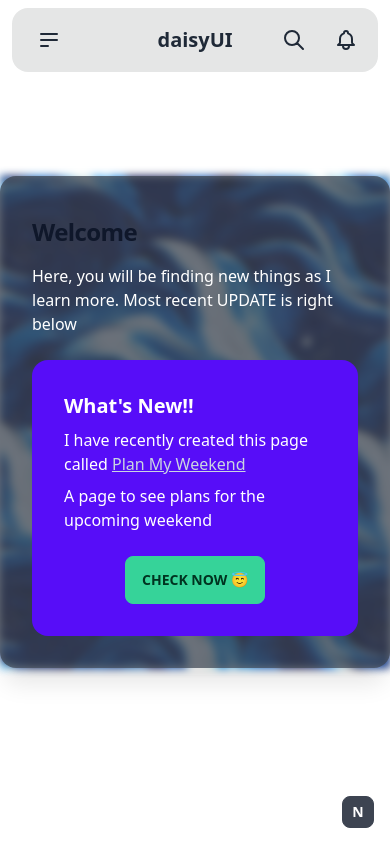
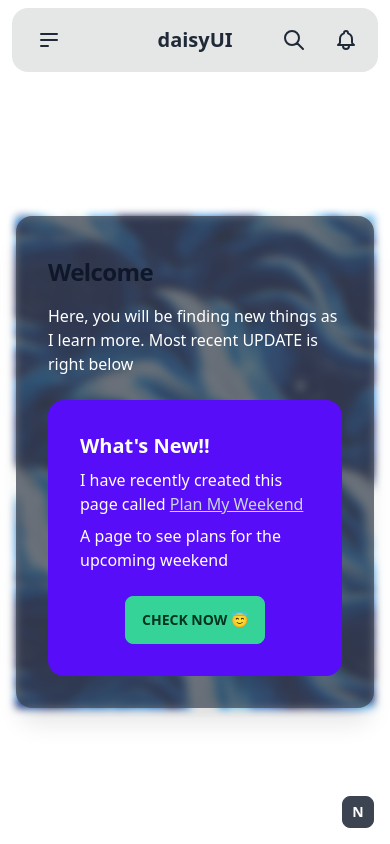
Before and after one commit to nd28/next-daisy-ts, a Next.js app: page / in a window 390 px wide. Built offline with nearby package versions, Linux system fonts and the light colour scheme.

Commit message:
Update Layout.tsx Checking responsiveness on mobile

```diff
--- a/components/Layout.tsx
+++ b/components/Layout.tsx
@@ -12,7 +12,7 @@ const Layout: React.FC<{ children: React.ReactNode }> = ({ children }) => {
   return (
     <div className="artboard grid place-items-center min-h-screen">
       <Navbar bellIconClickedRef={bellIconClickedRef} />
-      {children}
+      <main className="mt-20 mx-4 lg:mx-auto">{children}</main>
       <Toast>
         <Notifications bellIconClickedRef={bellIconClickedRef.current} />
       </Toast>
```
